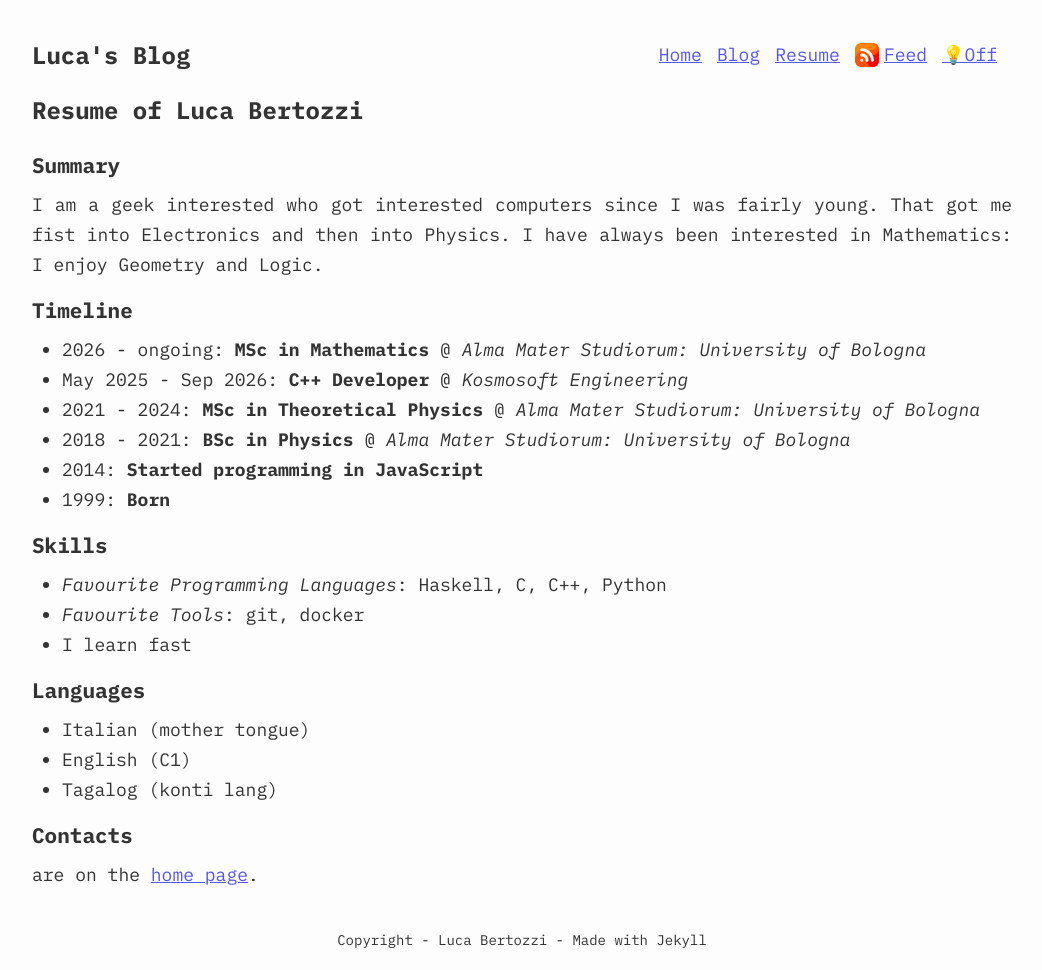
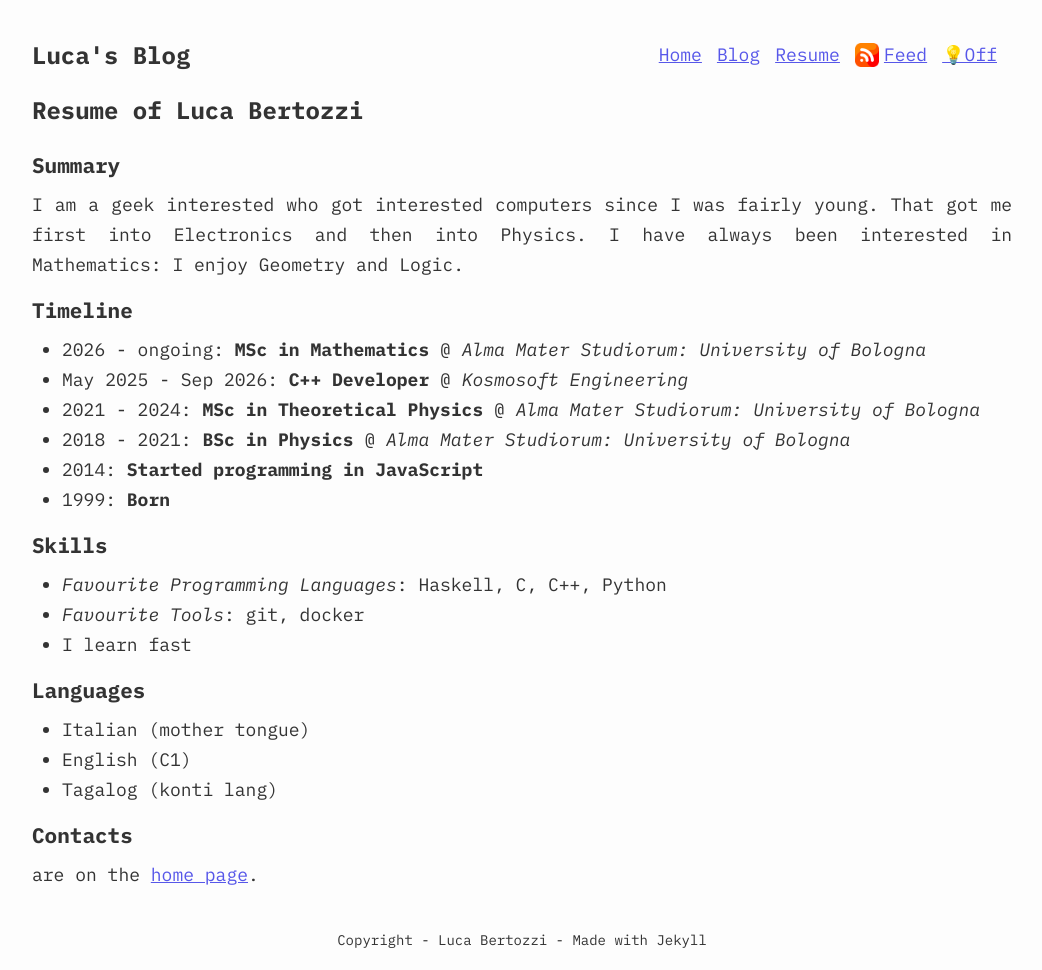
Before and after one commit to lucabtz/lucabtz.github.io, a Jekyll site: the page built from resume.md, in a window 1280 px wide. Shown: the whole page, without its empty margins (118-1160 px from the left). Built offline with Jekyll 4.4.1, drawn with Linux system fonts in a browser that asks for light colours.

Commit message:
fix: typo

```diff
--- a/_config.yml
+++ b/_config.yml
@@ -22,13 +22,12 @@ title: Luca's Blog
 email: lucabertozzi.pub@gmail.com
 description: >- # this means to ignore newlines until "baseurl:"
   I am a geek interested who got interested computers since I was fairly young.
-  That got me fist into Electronics and then into Physics.
+  That got me first into Electronics and then into Physics.
   I have always been interested in Mathematics: I enjoy Geometry and Logic.
 baseurl: "" # the subpath of your site, e.g. /blog
 url: "https://lucabtz.com" # the base hostname & protocol for your site, e.g. http://example.com
 twitter_username: "@lucabtz_"
 github_username:  lucabtz
-available_for_hire: true
 
 defaults:
   -
--- a/resume.md
+++ b/resume.md
@@ -4,7 +4,7 @@ title: Resume of Luca Bertozzi
 ---
 
 ## Summary
-I am a geek interested who got interested computers since I was fairly young. That got me fist into Electronics
+I am a geek interested who got interested computers since I was fairly young. That got me first into Electronics
 and then into Physics. I have always been interested in Mathematics: I enjoy Geometry and Logic.
 
 ## Timeline
```
Also changed, not shown: index.md (+1 -1 lines).
